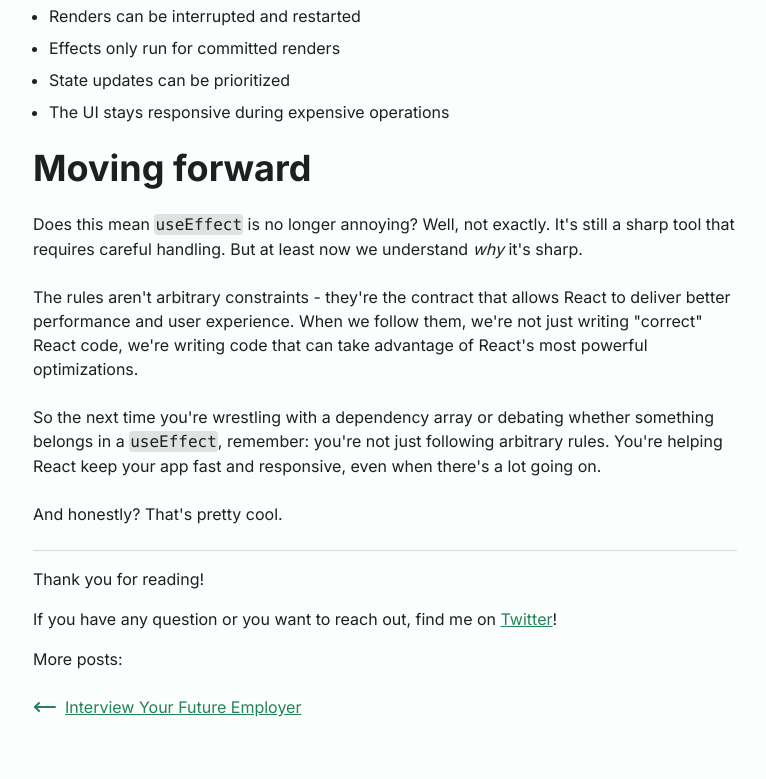
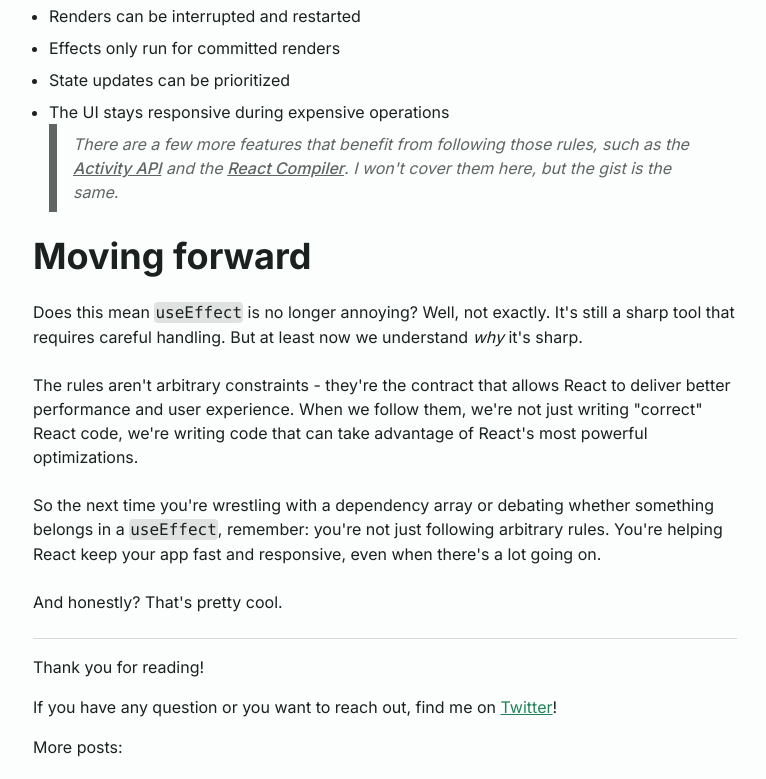
Before and after one commit to dorshinar/blog, a Next.js app: page /posts/why-use-effect-is-annoying in a window 1280 px wide. Shown: the part 9000-9779 px from the top of the page, without its empty margins (255-1021 px from the left). Built offline with nearby package versions, Linux system fonts and the light colour scheme.

Commit message:
useEffect is annoying

```diff
--- a/src/app/posts/why-use-effect-is-annoying/page.mdx
+++ b/src/app/posts/why-use-effect-is-annoying/page.mdx
@@ -268,6 +268,13 @@ But now that concurrent features are here, those rules reveal their true purpose
 - State updates can be prioritized
 - The UI stays responsive during expensive operations
 
+  <Message variant="info">
+    There are a few more features that benefit from following those rules, such
+    as the [Activity API](https://react.dev/reference/react/Activity) and the
+    [React Compiler](https://react.dev/learn/react-compiler). I won't cover them
+    here, but the gist is the same.
+  </Message>
+
 ## Moving forward
 
 Does this mean `useEffect` is no longer annoying? Well, not exactly. It's still a sharp tool that requires careful handling. But at least now we understand _why_ it's sharp.
```
